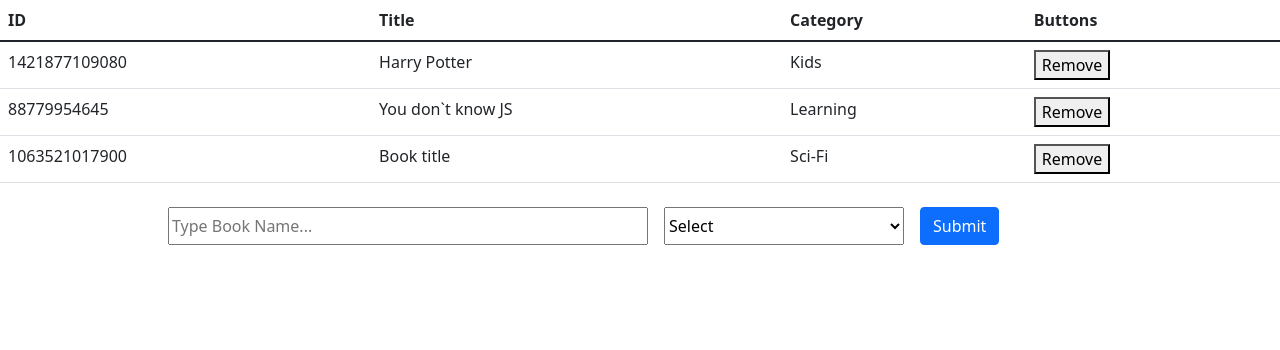
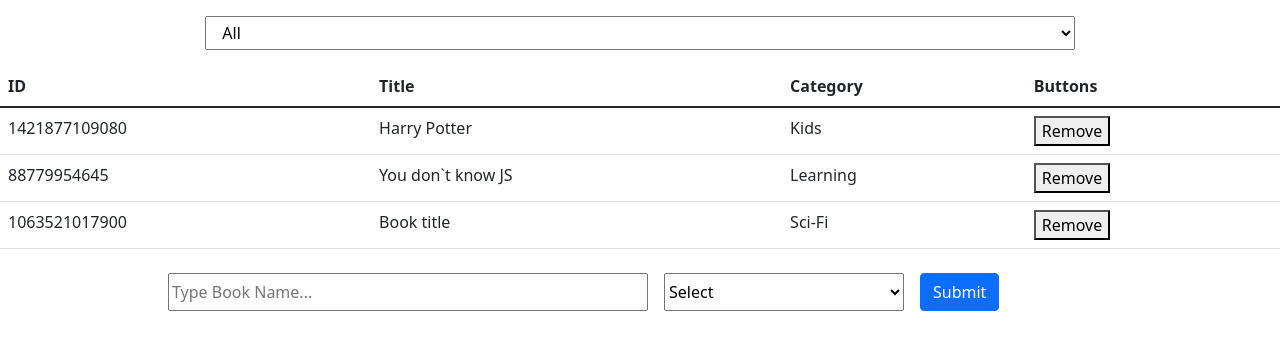
Before and after one commit to AbdumurodovaZulfizar/Bookstore-CMS, a React (Create React App) app: page / in a window 1280 px wide. Shown: the top 350 px of the page. Built offline with nearby package versions, Linux system fonts and the light colour scheme.

Commit message:
Combine reducers + Add filter to booklist

```diff
--- a/src/components/FilterCategory.js
+++ b/src/components/FilterCategory.js
@@ -4,11 +4,12 @@ import PropTypes from 'prop-types';
 const categories = ["All", "Action", "Biography", "History", "Horror", "Kids", "Learning", "Sci-Fi"];
 
 const FilterCategory = ({filter, handleFilter}) => (
-  <div>
+  <div className="row my-3">
     <select
       name="category"
       value={filter}
       onChange={(e) => handleFilter(e.target.value)}
+      className='col-8 mx-auto py-1'
     >
       {categories.map((item) => (
         <option value={item} key={item}>
--- a/src/containers/BooksList.js
+++ b/src/containers/BooksList.js
@@ -1,10 +1,13 @@
 import React from 'react';
 import { connect } from 'react-redux';
 import PropTypes from 'prop-types';
-import { handleRemoveBook } from '../actions/index';
+import { handleRemoveBook, changeFilter } from '../actions/index';
 import BookConatiner from '../components/Book';
+import FilterCategory from '../components/FilterCategory';
 
-const BooksList = ({ books, handleRemoveBook }) => (
+const BooksList = ({ books, handleRemoveBook, filter, changeFilter }) => (
+  <div>
+    <FilterCategory filter={filter} handleFilter={changeFilter} />
     <table className="table col-9 mx-auto">
       <thead>
         <tr>
@@ -28,24 +31,38 @@ const BooksList = ({ books, handleRemoveBook }) => (
         }
       </tbody>
     </table>
+  </div>
 );
 
 BooksList.propTypes = {
   books: PropTypes.arrayOf(PropTypes.instanceOf(Object)),
   handleRemoveBook: PropTypes.func,
+  filter: PropTypes.string,
+  changeFilter: PropTypes.func,
 };
 
 BooksList.defaultProps = {
   books: [],
   handleRemoveBook: null,
+  filter: 'All',
+  changeFilter: null,
+};
+
+const getBooks = (books, filter) => {
+  if (filter === 'All') {
+    return books;
+  }
+  return books.filter((book) => book.category === filter);
 };
 
 const mapStateToProps = (state) => ({
-  books: state.books,
+  books: getBooks(state.books, state.filter),
+  filter: state.filter,
 });
 
 const mapDispatchToProps = (dispatch) => ({
   handleRemoveBook: (id) => dispatch(handleRemoveBook(id)),
+  changeFilter: (category) => dispatch(changeFilter(category)),
 });
 
 export default connect(mapStateToProps, mapDispatchToProps)(BooksList);
--- a/src/reducres/index.js
+++ b/src/reducres/index.js
@@ -1,6 +1,8 @@
 import { combineReducers } from 'redux';
 import books from './books';
+import filter from './filter'
 
 export default combineReducers({
   books,
+  filter,
 });
```
Lines whose indentation alone changed are shown as unchanged.
